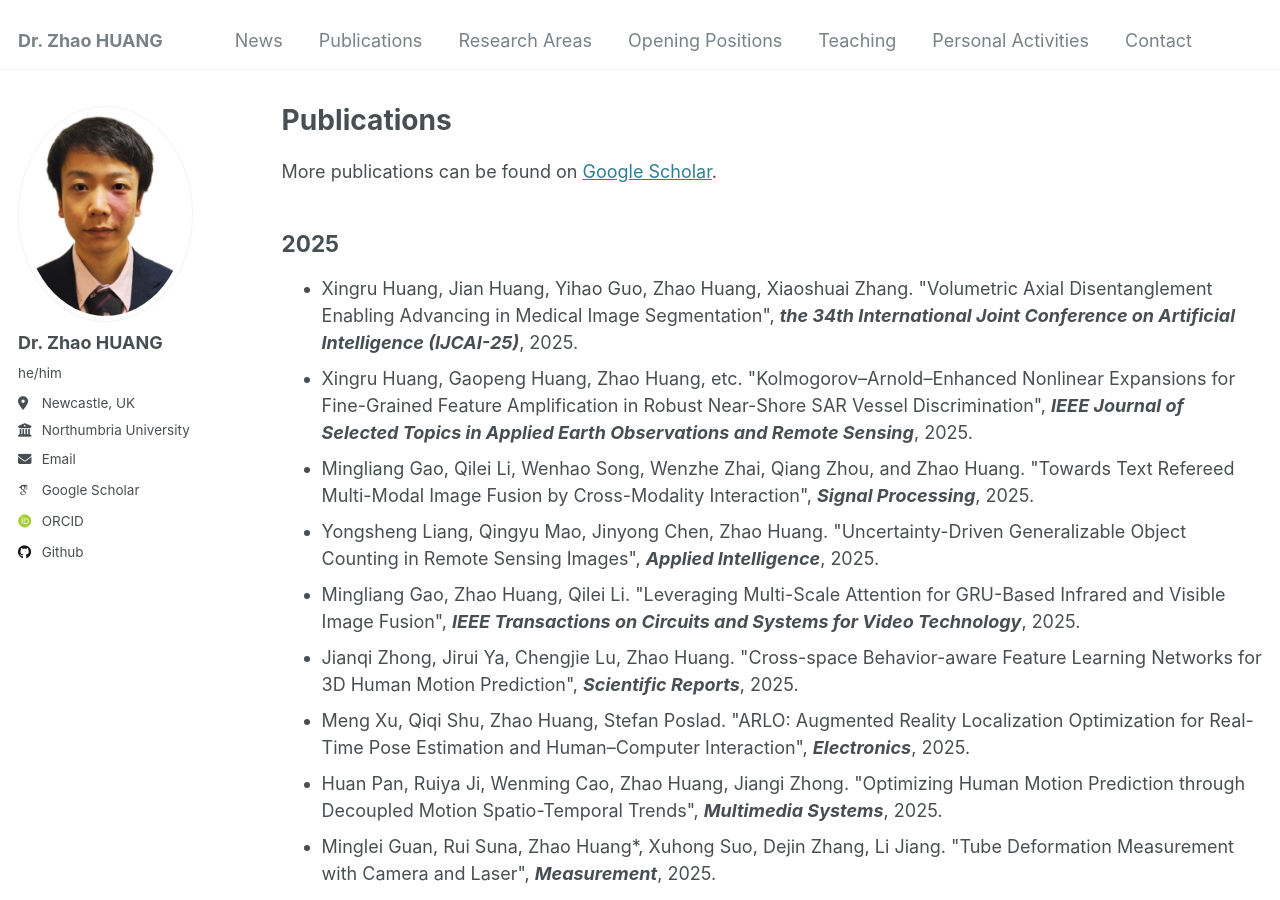
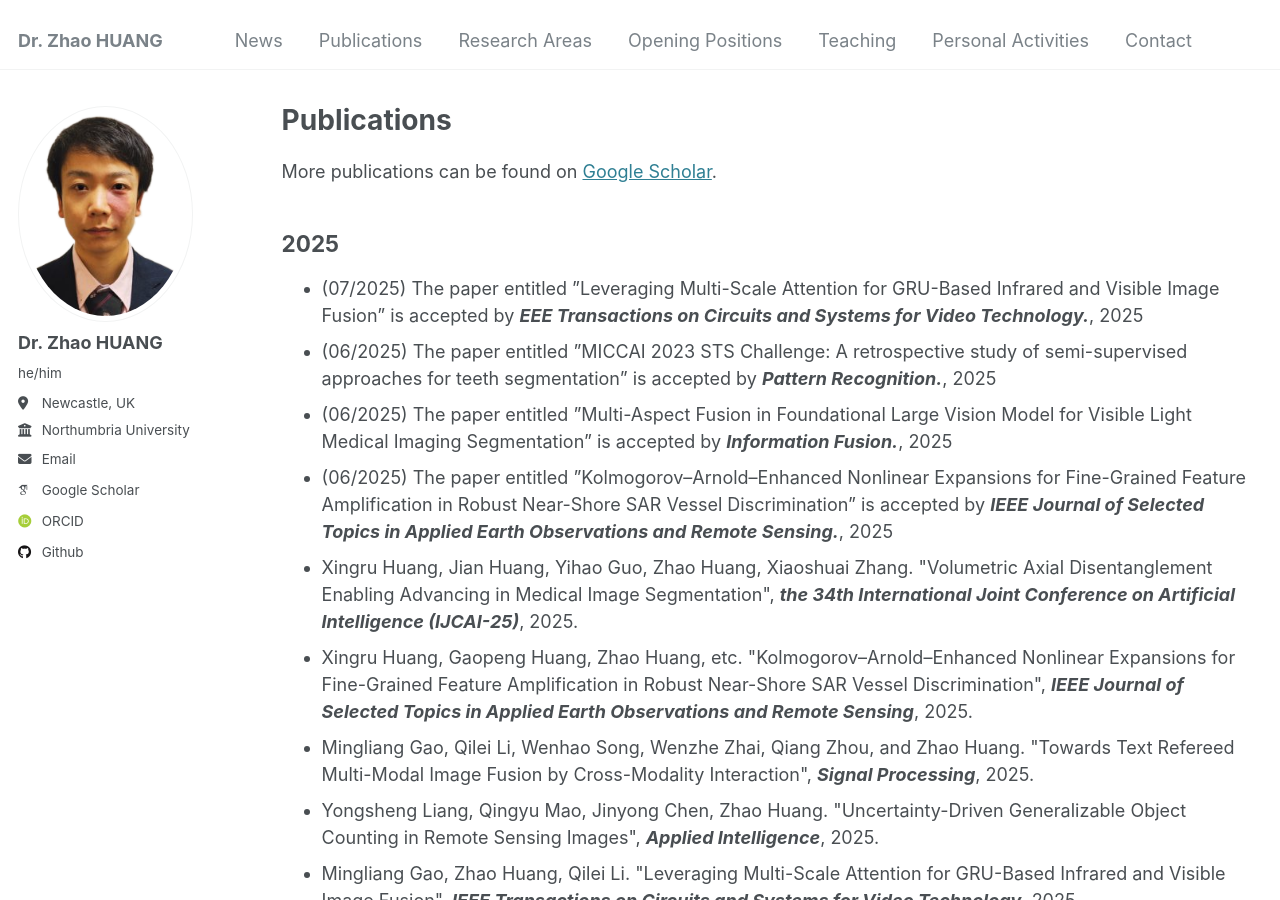
Before and after one commit to ZZ2020zz/ZZ2020zz.github.io, a Jekyll site: the page built from _pages/publications.html, in a window 1280 px wide and 900 px high. Built offline with Jekyll 4.4.1, drawn with Linux system fonts in a browser that asks for light colours; some web fonts are replaced.

Commit message:
Update publications.html

```diff
--- a/_pages/publications.html
+++ b/_pages/publications.html
@@ -21,6 +21,14 @@ author_profile: true
         <section>
             <h2>2025</h2>
             <ul>
+                <li>(07/2025) The paper entitled ”Leveraging Multi-Scale Attention for GRU-Based Infrared and Visible Image Fusion” is accepted by <em style="font-style: italic;
+                font-weight: bold;"> EEE Transactions on Circuits and Systems for Video Technology.</em>, 2025
+                <li>(06/2025) The paper entitled ”MICCAI 2023 STS Challenge: A retrospective study of semi-supervised approaches for teeth segmentation” is accepted by <em style="font-style: italic;
+                font-weight: bold;"> Pattern Recognition.</em>, 2025
+                <li>(06/2025) The paper entitled ”Multi-Aspect Fusion in Foundational Large Vision Model for Visible Light Medical Imaging Segmentation” is accepted by <em style="font-style: italic;
+                font-weight: bold;"> Information Fusion.</em>, 2025
+                <li>(06/2025) The paper entitled ”Kolmogorov–Arnold–Enhanced Nonlinear Expansions for Fine-Grained Feature Amplification in Robust Near-Shore SAR Vessel Discrimination” is accepted by <em style="font-style: italic;
+                font-weight: bold;"> IEEE Journal of Selected Topics in Applied Earth Observations and Remote Sensing.</em>, 2025
                 <li>Xingru Huang, Jian Huang, Yihao Guo, Zhao Huang, Xiaoshuai Zhang. "Volumetric Axial Disentanglement Enabling Advancing in Medical Image Segmentation",
                     <em style="font-style: italic; font-weight: bold;"> the 34th International Joint Conference on Artificial Intelligence (IJCAI-25)</em>, 2025.</li>
                 <li>Xingru Huang, Gaopeng Huang, Zhao Huang, etc. "Kolmogorov–Arnold–Enhanced Nonlinear Expansions for Fine-Grained Feature Amplification in Robust Near-Shore SAR Vessel Discrimination",
```
